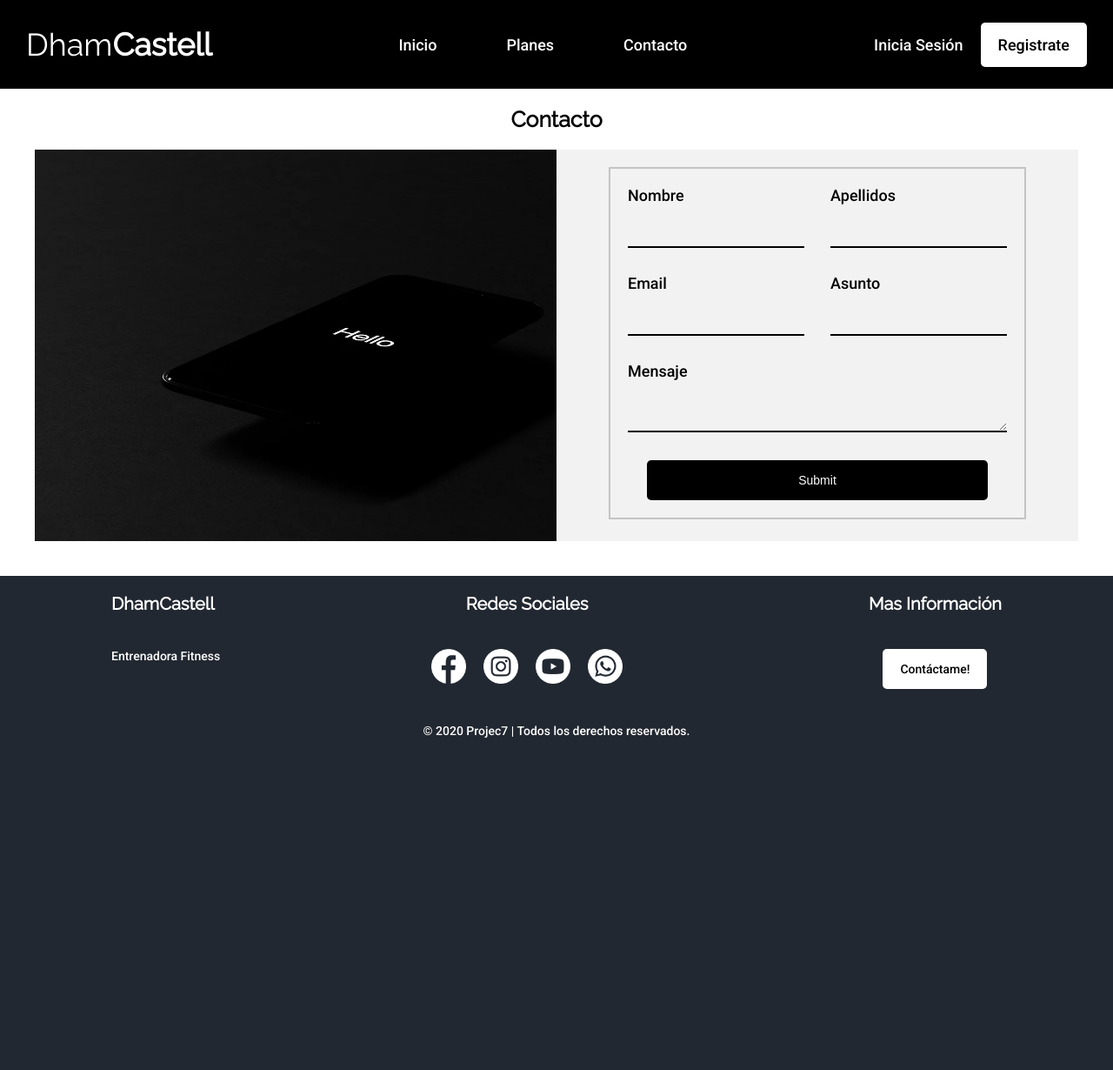
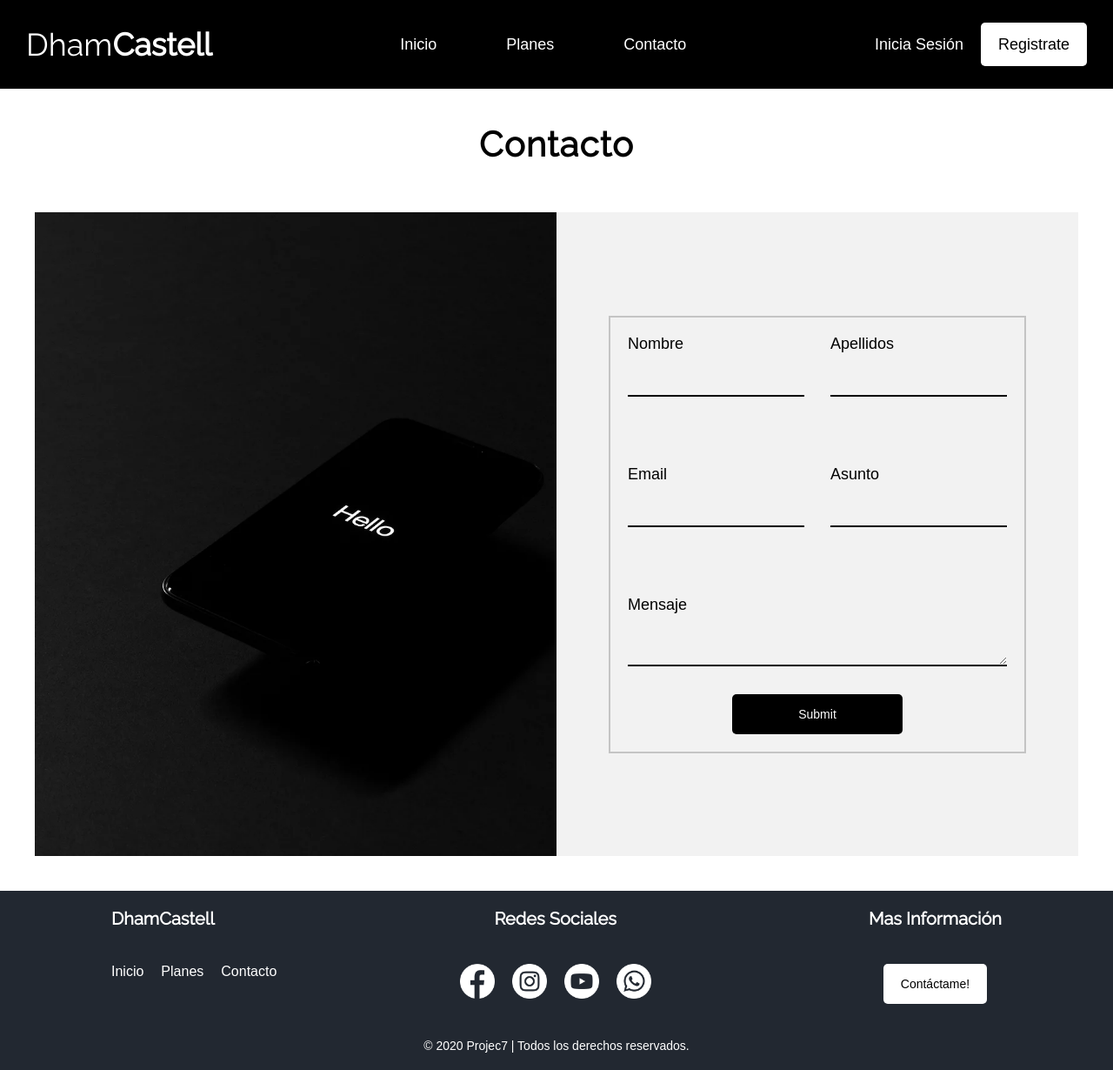
Before and after one commit to DevGragy/DhamCastell, a PHP site: page /contacto.html in a window 1280 px wide. Shown: the whole page at 87% size. Before the commit the page ends 848 px from the top, so only its background shows below. Run offline with PHP 8.4, Linux system fonts and the light colour scheme; some web fonts are replaced.

Commit message:
Ultimos cambios

```diff
--- a/contacto.html
+++ b/contacto.html
@@ -47,8 +47,8 @@
             </nav>
         </header>
 
-        <section class="sessions contenedor">
-            <h2 class="title">Contacto</h2>
+        <section class="sessions contenedor ">
+            <h2 class="contact_title">Contacto</h2>
             <div class="contact_container">
                 <div class="contact_img">
                     <img src="./img/contact.png" alt="ImagenContacto">
@@ -90,31 +90,59 @@
                 <div class="first-footer">
                     <div class="footer-text">
                         <h3>DhamCastell</h3>
-                        <p>Entrenadora Fitness</p>
+                        <div class="footer-sects">
+                            <ul>
+                                <li>
+                                    <a href="index.html">Inicio</a>
+                                </li>
+                                <li>
+                                    <a href="planes.html">Planes</a>
+                                </li>
+                                <li>
+                                    <a href="contacto.html">Contacto</a>
+                                </li>
+                            </ul>
+                        </div>
                     </div>
 
                     <div class="social-media">
                         <h3>Redes Sociales</h3>
+                        <div>
                             <ul>
                                 <li>
                                     <a href="#">
-                                    <img src="img/icons/facebook.png" alt="" />
+                                        <img
+                                            src="img/icons/facebook.png"
+                                            alt=""
+                                        />
                                     </a>
 
                                     <a
                                         href="https://www.instagram.com/dhamcastell/?hl=es-la"
                                     >
-                                    <img src="img/icons/instagram.png" alt="" />
+                                        <img
+                                            src="img/icons/instagram.png"
+                                            alt=""
+                                        />
                                     </a>
                                     <a href="#">
-                                    <img src="img/icons/youtube.png" alt="" />
+                                        <img
+                                            src="img/icons/youtube.png"
+                                            alt=""
+                                        />
                                     </a>
 
-                                <a href="#">
-                                    <img src="img/icons/whatsapp.png" alt="" />
+                                    <a
+                                        href="https://wa.me/?texto=Me%20gustaria%20entrenar%20contigo"
+                                    >
+                                        <img
+                                            src="img/icons/whatsapp.png"
+                                            alt=""
+                                        />
                                     </a>
                                 </li>
                             </ul>
+                        </div>
                     </div>
 
                     <div class="footer-info">
--- a/css/main.css
+++ b/css/main.css
@@ -10,7 +10,7 @@
     --font-Spinnaker: "Spinnaker", sans-serif;
     --font-Sacramento: "Sacramento", cursive;
     --font-titulos: "Raleway", sans-serif;
-    --font-contenidos: "Roboto", sans-serif;
+    --font-contenidos: "Montserrat", sans-serif;
 }
 
 *,
@@ -111,7 +111,7 @@ header{
 }
 .inicio {
     /* background-color: var(--color-secondary); */
-    background-image: url(../img/wp-gray.jpg);
+    background-image: url(../img/fondo_principal.png);
     background-position: center;
     background-repeat: no-repeat;
     background-size: cover;
@@ -681,9 +681,16 @@ footer {
 }
 
 /*****Contacto*******/
+.contact_title{
+    margin-top: 40px;
+    font-size: 4rem;
+    text-align:center;
+    letter-spacing: 1.2px;
+}
 .contact_container{
     display: flex;
-    height: 450px;
+    height: 740px;
+    margin-top: 55px;
 }
 .contact_img{
     width: 100%;
@@ -695,12 +702,15 @@ footer {
 }
 .container_contact_form{
     flex: 1 0 calc(50% - 1rem);
+    display: flex;
+    flex-direction: column;
+    justify-content: center;
+    align-items: center;
     background-color: var(--color-alternativeOne);
 }
 .contact_form{
     width: 80%;
     margin: 0 auto;
-    margin-top: 20px;
     border: 2px solid #c4c4c4;
     padding: 20px;
 }
@@ -708,6 +718,7 @@ footer {
     display: grid;
     grid-template-columns: repeat(2,1fr);
     column-gap: 3rem;
+    height: 300px;
 }
 .form_group{
     margin-bottom: 30px;
@@ -742,7 +753,7 @@ footer {
     justify-content: center;
 }
 .btn-submit input{
-    width: 90%;
+    width: 45%;
 }
 .btn-submit input:hover{
     cursor: pointer;
--- a/index.html
+++ b/index.html
@@ -8,6 +8,7 @@
             href="https://fonts.googleapis.com/css2?family=Patua+One&family=Roboto:wght@300;400;500&family=Sacramento&family=Raleway&family=Spinnaker&display=swap"
             rel="stylesheet"
         />
+        <link href="https://fonts.googleapis.com/css2?family=Montserrat:wght@300&display=swap" rel="stylesheet">
         <link rel="stylesheet" href="css/main.css" />
         <title>Dham Castell</title>
     </head>
@@ -23,11 +24,7 @@
                 <div class="header-sects">
                     <ul>
                         <li>
-<<<<<<< HEAD
-                            <a href="/">Inicio</a>
-=======
                             <a href="index.html">Inicio</a>
->>>>>>> DevGragy-Branch
                         </li>
                         <li>
                             <a href="planes.html">Planes</a>
```
Also changed, not shown: planes.html (+34 -6 lines), img/fondo_principal.png (added). Lines whose indentation alone changed are shown as unchanged.
